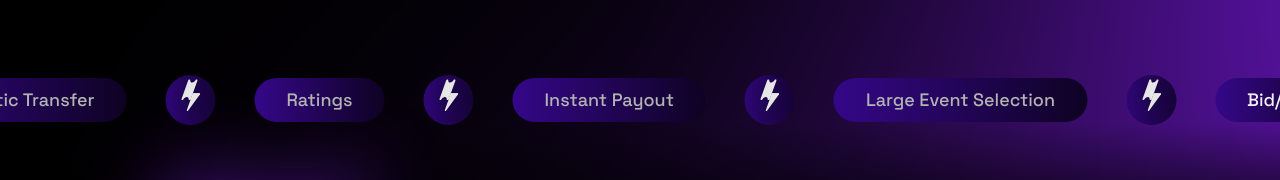
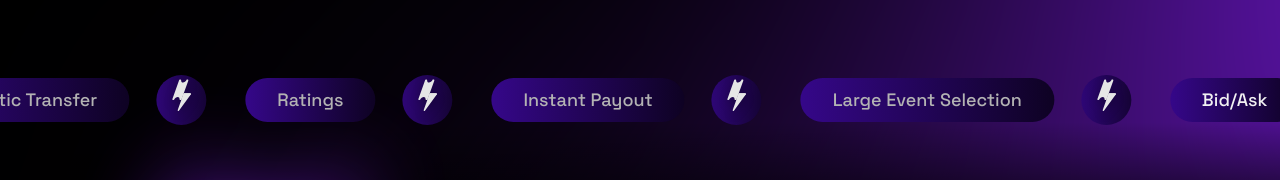
Before and after one commit to hrithik210/crowdvolt-frontend, a React (Vite) app: page / in a window 1280 px wide. Shown: the part 741-921 px from the top of the page. Built offline with nearby package versions, Linux system fonts and the light colour scheme.

Commit message:
final tweaks

```diff
--- a/client/components/FeatureBadges.tsx
+++ b/client/components/FeatureBadges.tsx
@@ -50,7 +50,7 @@ export default function FeatureBadges() {
               }}
             >
               {duplicatedFeatures.map((feature, index) => (
-                <div key={`${feature}-${index}`} className="flex items-center gap-2 sm:gap-6 flex-shrink-0">
+                <div key={`${feature}-${index}`} className="flex items-center gap-2 sm:gap-3 flex-shrink-0">
                   <div
                     className="flex-shrink-0 bg-crowdvolt-gradient rounded-full px-8 py-2 text-center flex items-center justify-center w-auto min-w-fit"
                   >
```
